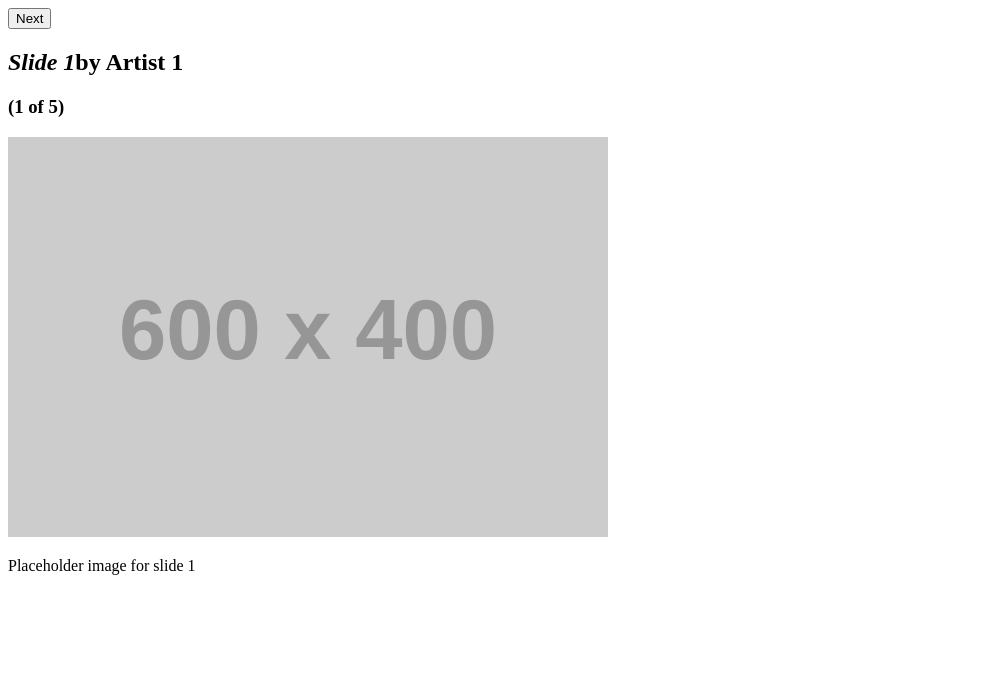
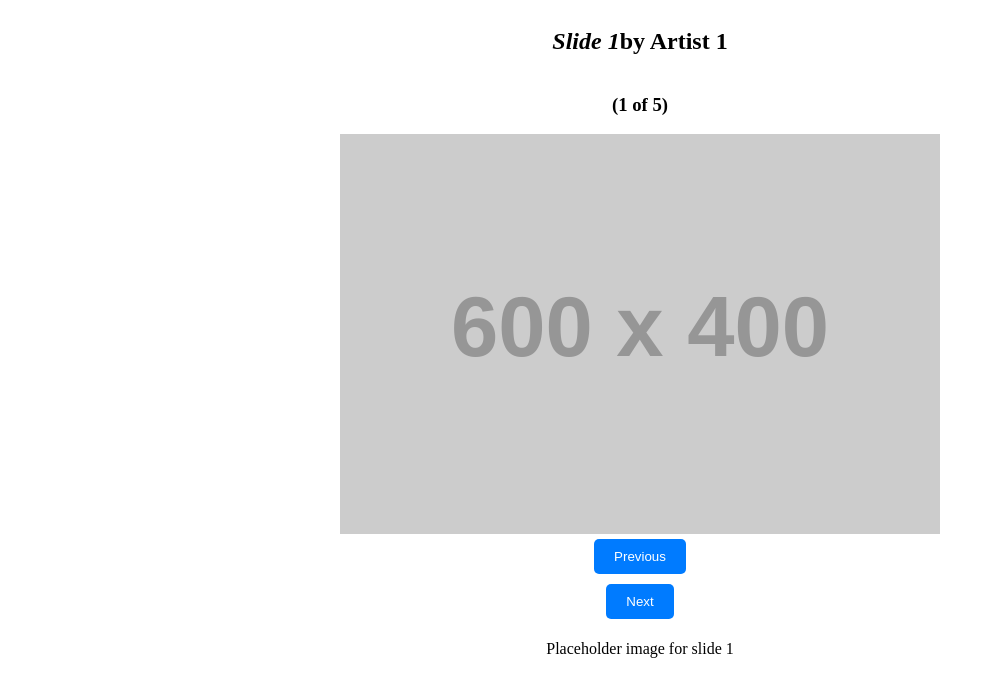
Before and after one commit to mjy90377/React1, a React (Vite) app in the folder react1/: page / in a window 1280 px wide. Shown: the top 696 px of the page, without its empty margins (0-995 px from the left). Built offline with nearby package versions, Linux system fonts and the light colour scheme.

Commit message:
previous 버튼 및 스타일 추가

```diff
--- a/react1/src/components/Carousel/Carousel.jsx
+++ b/react1/src/components/Carousel/Carousel.jsx
@@ -1,20 +1,32 @@
 import { useState } from "react";
 import {galleryImages} from "./imgData.jsx";
-
+import style from "./Carousel.module.css"
 
 export default function Carousel(){
     const [index, setIndex] = useState(0);
 
-    function handleClick(){
-        setIndex(index + 1);
+    function handleNext(){
+        if(index === galleryImages.length - 1){
+            setIndex(0);
+        }else{
+            setIndex(index + 1);
+        }
+        console.log(index);
+    }
+
+    function handlePrevious(){
+        if(index === 0){
+            setIndex(galleryImages.length - 1);
+        }else{
+            setIndex(index - 1);
+        }
         console.log(index);
     }
 
     let slide = galleryImages[index];
 
     return (
-        <>
-            <button onClick={handleClick}>Next</button>
+        <section className={style.wrapper}>
             <h2>
                 <i>{slide.name}</i>
                 by {slide.artist}
@@ -23,7 +35,9 @@ export default function Carousel(){
                 ({index + 1} of {galleryImages.length})
             </h3>
             <img src={slide.url} alt={slide.alt} />
+            <button onClick={handlePrevious} className={style.button}>Previous</button>
+            <button onClick={handleNext} className={style.button}>Next</button>
             <p>{slide.description}</p>
-        </>
+        </section>
     )
 }
--- /dev/null
+++ b/react1/src/components/Carousel/Carousel.module.css
@@ -0,0 +1,14 @@
+.wrapper {
+    display: flex;
+    flex-direction: column;
+    align-items: center;
+}
+.button{
+    padding: 10px 20px;
+    margin: 5px;
+    background-color: #007bff;
+    color: white;
+    border: none;
+    border-radius: 5px;
+    cursor: pointer;
+}
```
